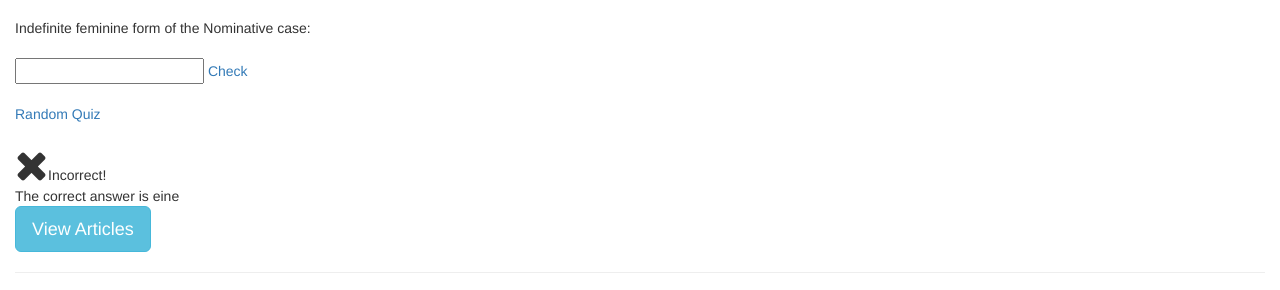
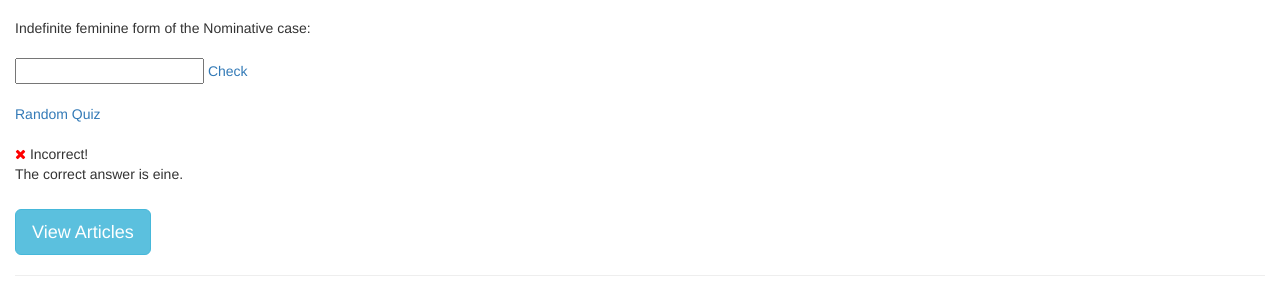
Before and after one commit to joshpierstorff/GermanCaseTest, a website: page CaseTester.htm in a window 1280 px wide. Both pictures are taken after a click on the link "Check". Shown: the part 102-392 px from the top of the page. Drawn offline with nearby package versions, Linux system fonts and the light colour scheme.

Commit message:
Styled incorrect/correct icons

```diff
--- a/CaseTester.htm
+++ b/CaseTester.htm
@@ -19,8 +19,8 @@
 
     <br />
     <br />
-    <span class="resultHolderCorrect" id="correct" style="display: none"><i class="fa fa-check fa-3x"></i>Correct!</span>
-	<span class="resultHolderIncorrect" id="incorrect" style="display: none"><i class="fa fa-times fa-3x"></i>Incorrect!</span>
+    <span class="resultHolderCorrect" id="correct" style="display: none"><i class="fa fa-check"></i> Correct!</span>
+	<span class="resultHolderIncorrect" id="incorrect" style="display: none"><i class="fa fa-times"></i> Incorrect!</span>
 
     <br />
     <span class="correctAnswer"></span>
--- a/static/CaseTester.css
+++ b/static/CaseTester.css
@@ -27,3 +27,12 @@ th td {
 	display: table-cell;
 	vertical-align: inherit;
 }
+.fa-check {
+	color: green;
+}
+.fa-times {
+	color: red;
+}
+.btn-info {
+	margin-top: 25px;
+}
--- a/static/CaseTester.js
+++ b/static/CaseTester.js
@@ -130,7 +130,7 @@ function validate() {
         $("#correct").show();
     } else {
         $("#incorrect").show();
-        $('.correctAnswer').text('The correct answer is ' + answer);
+        $('.correctAnswer').text('The correct answer is ' + answer + '.');
     }
 }
 
```
